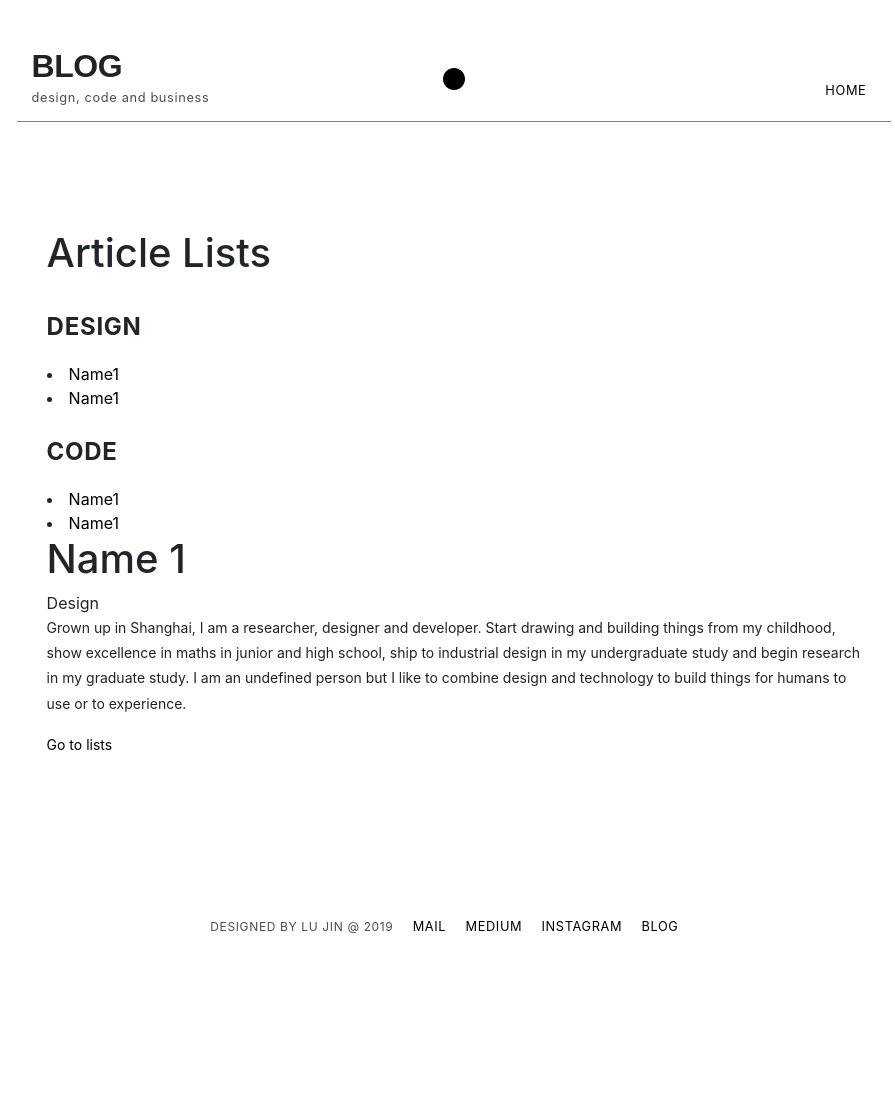
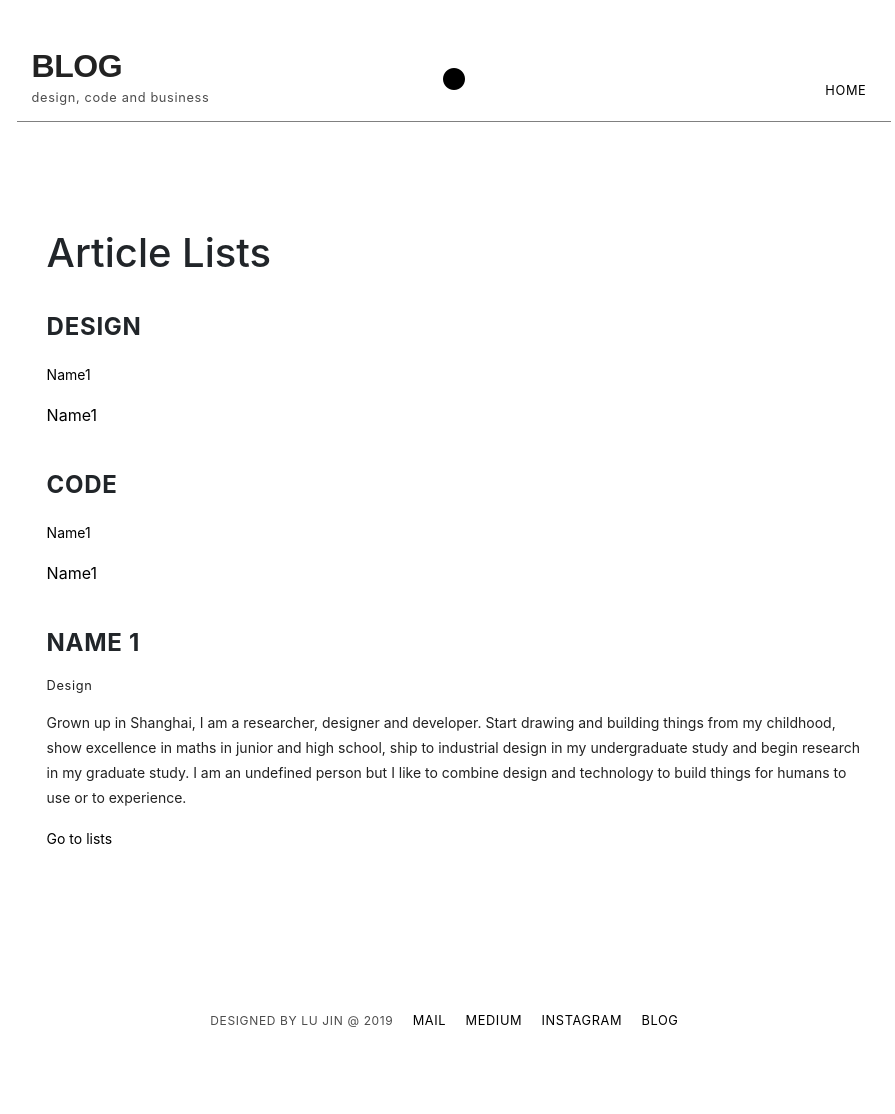
Before and after one commit to beforux/ShakeYourLove, a Jekyll site: the page blog.html, which Jekyll copies as it is, in a window 1280 px wide. Shown: the whole page, without its empty margins (186-1081 px from the left). Built offline with Jekyll 4.4.1, drawn with Linux system fonts in a browser that asks for light colours; nearby versions of some CDN libraries; before the commit the page ends 1019 px from its top, so only the background shows below that.

Commit message:
Update blog.html

```diff
--- a/blog.html
+++ b/blog.html
@@ -39,14 +39,15 @@
           <div class="col-sm-12">
             <h1> Article Lists </h3>
             <h3> Design </h5>
-            <li><a>Name1 </a></link>
-            <li><a>Name1 </a></link>
+            <p><a>Name1 </a></p
+            <p><a>Name1 </a></p>
             <h3> Code </h5>
-            <li><a>Name1 </a></link>
-            <li><a>Name1 </a></link>
+            <p><a>Name1</a></p
+            <p><a>Name1</a></p>
 
-      <h1> Name 1</h1>
-      <tag> Design</tag>
+
+      <h3> Name 1</h3>
+      <p class="small"> Design</p>
             <p>Grown up in Shanghai, I am a researcher, designer and developer. Start drawing and building things from my childhood, show excellence in maths in junior and high school, ship to industrial design in my undergraduate study and begin research in my graduate study. I am an undefined person but I like to combine design and technology to build things for humans to use or to experience.</p>
             <p><a href="#">Go to lists</a>
 
```
